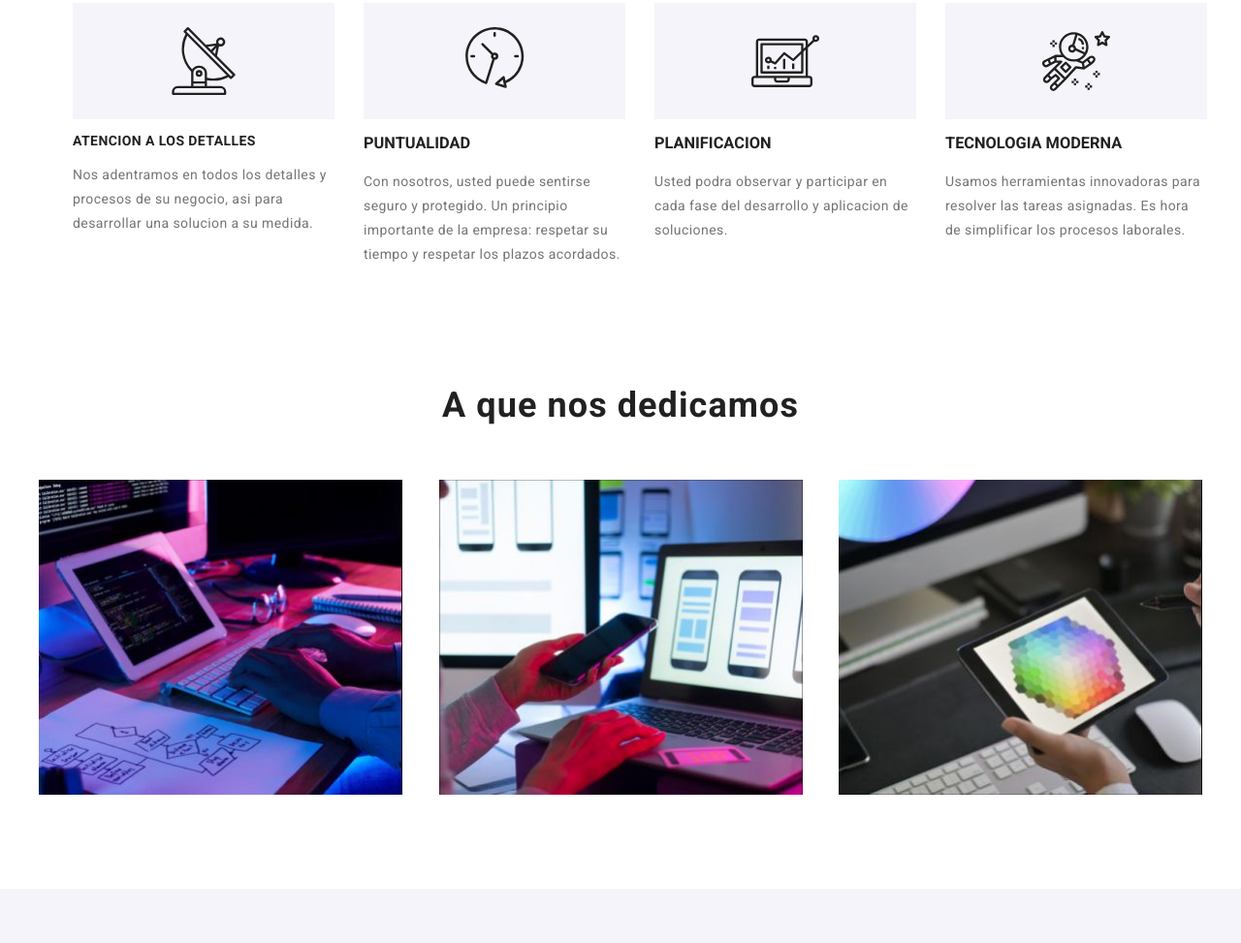
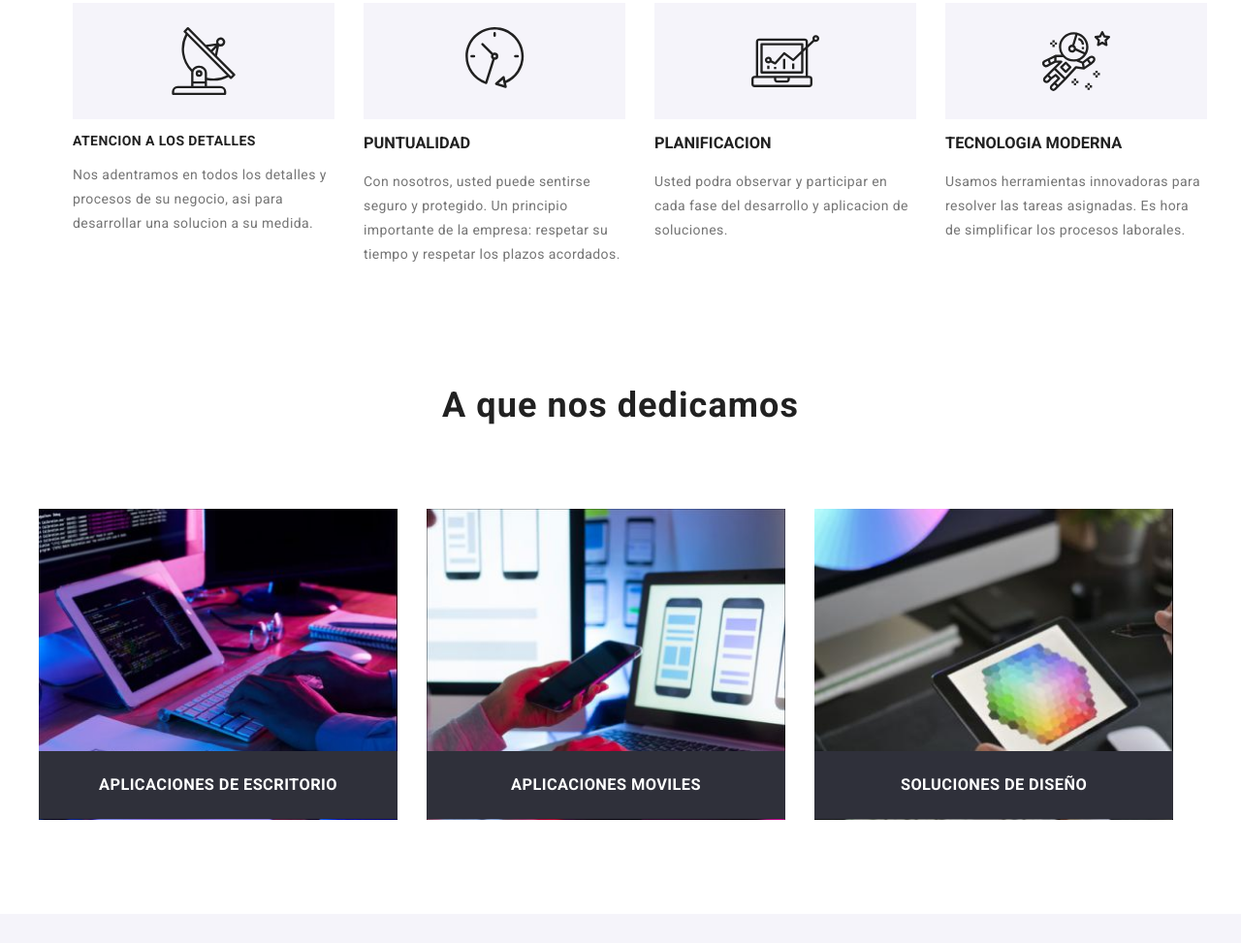
Before and after one commit to Carlos61Gomez/goit-markup-hw-04, a plain HTML site: page index.html in a window 1280 px wide. Shown: the part 787-1760 px from the top of the page at 97% size. Drawn offline with nearby package versions, Linux system fonts and the light colour scheme.

Commit message:
homework

```diff
--- a/css/stayles.css
+++ b/css/stayles.css
@@ -129,7 +129,7 @@ svg {
 }
 
 .main_seccion {
-    background-color: var(--background-color);
+    background-color: var(--footer-color1);
     background-image: linear-gradient(to bottom,
             rgba(162, 165, 166, 0.2) 0%,
             rgba(135, 137, 144, 0.4) 4%,
@@ -220,11 +220,17 @@ svg {
     margin: 25px 100px;
 }
 
+
 /* detailed section */
 
 /* section dedication */
-.dedication {
-    padding-top: 95px;
+
+.our-services .services-title {
+    font-weight: 700;
+    font-size: 36px;
+    line-height: 1.2;
+    letter-spacing: 0.03em;
+    text-align: center;
 }
 
 .pictures {
@@ -232,27 +238,35 @@ svg {
     padding: 0%;
 }
 
-.dedication_h2 {
-    text-align: center;
-    font-size: 36px;
-    font-weight: 700;
-
-    letter-spacing: 1.08px;
-    margin: 0%;
-    padding-bottom: 55.05px;
+.services-list {
+    display: flex;
+    gap: 30px;
+    padding-top: 55px;
 }
 
-.dedication_ul {
-    display: flex;
-    justify-content: space-between;
-    margin: 0%;
-    flex-basis: calc((100% - 2 * 30.26px) / 3);
-    padding: 0%;
+.services-item {
+    position: relative;
 }
 
-.dedication_ul {
-    flex-basis: calc(100% - 46px / 3);
+.services-item-name {
+    display: flex;
+    width: 100%;
+    height: 70px;
+    font-weight: 700;
+    font-size: 14px;
+    line-height: 1.1;
+    letter-spacing: 0.03em;
+    justify-content: center;
+    color: var(--background-color);
+    background-color: var(--footer-color);
+    text-align: center;
+    align-items: center;
+    text-transform: uppercase;
+
+    position: absolute;
+    top: 77%;
 }
+
 
 /* section dedication */
 
--- a/index.html
+++ b/index.html
@@ -108,22 +108,23 @@
         </ul>
       </section>
 
-      <section class="dedication">
-        <div class="container">
-          <h2 class="dedication_h2">A que nos dedicamos</h2>
-          <ul class="dedication_ul pictures">
-            <li>
-              <img src="images/development.jpg" class="compu" alt="computador" width="375" />
-
-            </li>
-            <li>
-              <img src="images/compatibility.jpg" class="mobil" alt="celular" width="375" />
-            </li>
-            <li>
-              <img src="images/design.jpg" class="tablet" alt="tablet" width="375" />
-            </li>
-          </ul>
-        </div>
+       <section class="our-services container section">
+        <h2 class="services-title">A que nos dedicamos</h2>
+        <ul class="services-list pictures">
+          <li class="services-item">
+            <img class="services-img"
+              src="./images/development.jpg" alt="development" width="370"/>
+            <div class="services-item-name"><h3>Aplicaciones de escritorio</h3></div>
+          </li>
+          <li class="services-item">
+            <img src="./images/compatibility.jpg" alt="compatibility" width="370" />
+            <div class="services-item-name"><h3>Aplicaciones moviles</h3></div>
+          </li>
+          <li class="services-item">
+            <img src="./images/design.jpg" alt="design" width="370" />
+            <div class="services-item-name"><h3>Soluciones de diseño</h3></div>
+          </li>
+        </ul>
       </section>
 
       <section class="our__team section ">
```
Also changed, not shown: portafolio.html (+1 -1 lines).
